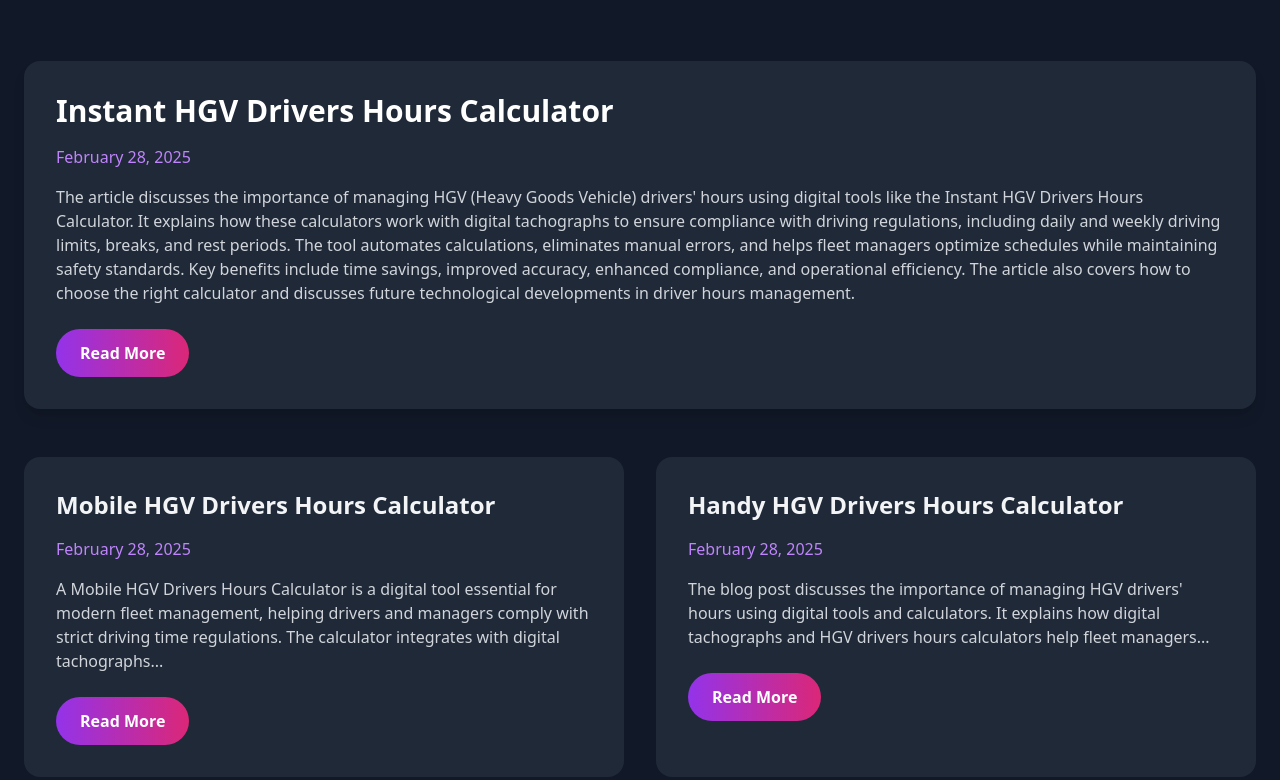
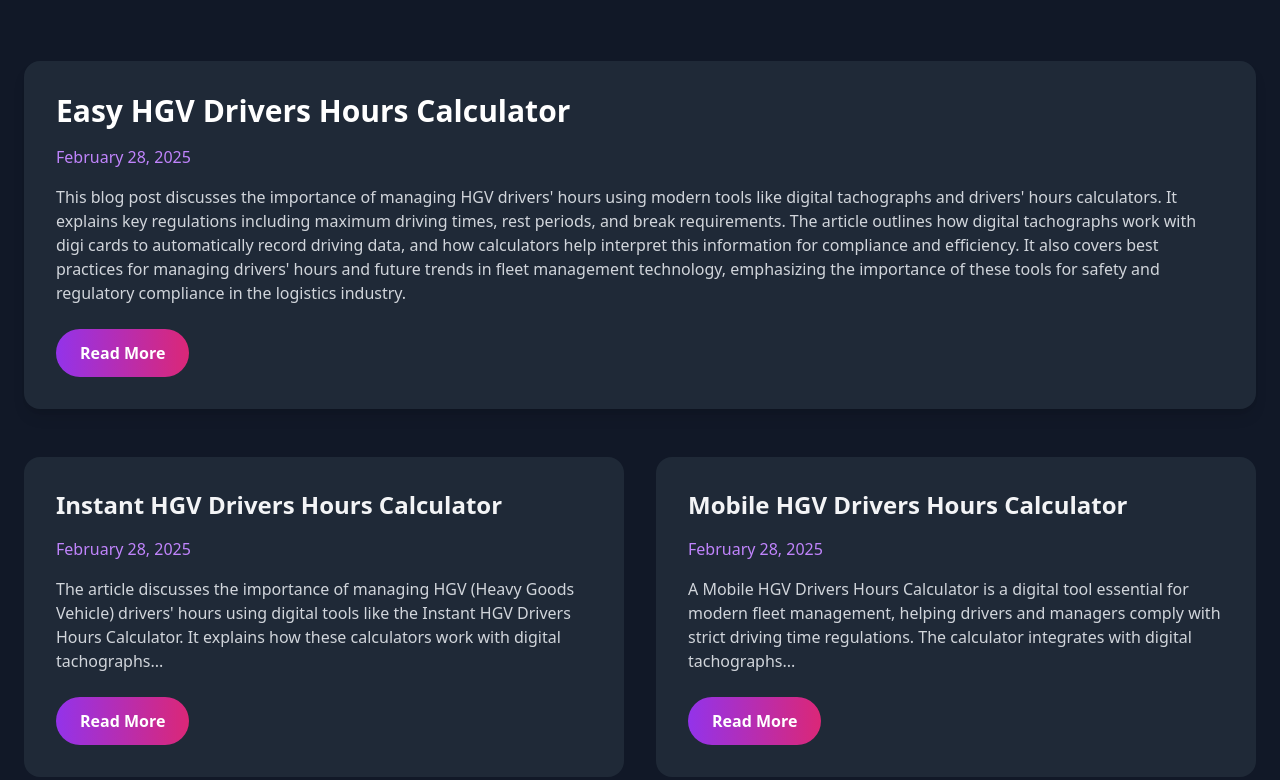
Before and after one commit to windwardboy/the-ultimate-hgv-drivers--hours-calculator-2025-02-28-0sopu, a plain HTML site: page blog.html in a window 1280 px wide. Shown: the part 387-1167 px from the top of the page. Drawn offline with nearby package versions, Linux system fonts and the light colour scheme.

Commit message:
Update blog listing with easy-hgv-drivers-hours-calculator-20250228-iha.html

```diff
--- a/blog.html
+++ b/blog.html
@@ -36,12 +36,12 @@
 
                 <!-- Featured Post -->
                 <div class="bg-gray-800 rounded-2xl p-8 mb-12 shadow-lg hover:shadow-purple-500/25 transition-all duration-300">
-                    <h2 class="text-3xl font-bold mb-4 text-white">Instant HGV Drivers Hours Calculator</h2>
+                    <h2 class="text-3xl font-bold mb-4 text-white">Easy HGV Drivers Hours Calculator</h2>
                     <div class="text-purple-400 mb-4">February 28, 2025</div>
                     <p class="text-gray-300 mb-6">
-                        The article discusses the importance of managing HGV (Heavy Goods Vehicle) drivers' hours using digital tools like the Instant HGV Drivers Hours Calculator. It explains how these calculators work with digital tachographs to ensure compliance with driving regulations, including daily and weekly driving limits, breaks, and rest periods. The tool automates calculations, eliminates manual errors, and helps fleet managers optimize schedules while maintaining safety standards. Key benefits include time savings, improved accuracy, enhanced compliance, and operational efficiency. The article also covers how to choose the right calculator and discusses future technological developments in driver hours management.
+                        This blog post discusses the importance of managing HGV drivers' hours using modern tools like digital tachographs and drivers' hours calculators. It explains key regulations including maximum driving times, rest periods, and break requirements. The article outlines how digital tachographs work with digi cards to automatically record driving data, and how calculators help interpret this information for compliance and efficiency. It also covers best practices for managing drivers' hours and future trends in fleet management technology, emphasizing the importance of these tools for safety and regulatory compliance in the logistics industry.
                     </p>
-                    <a href="https://windwardboy.github.io/the-ultimate-hgv-drivers--hours-calculator-2025-02-28-0sopu/blog/instant-hgv-drivers-hours-calculator-20250228-snq.html" class="inline-block bg-gradient-to-r from-purple-600 to-pink-600 px-6 py-3 rounded-full text-white font-semibold hover:scale-105 transition-transform duration-300">
+                    <a href="https://windwardboy.github.io/the-ultimate-hgv-drivers--hours-calculator-2025-02-28-0sopu/blog/easy-hgv-drivers-hours-calculator-20250228-iha.html" class="inline-block bg-gradient-to-r from-purple-600 to-pink-600 px-6 py-3 rounded-full text-white font-semibold hover:scale-105 transition-transform duration-300">
                         Read More
                     </a>
                 </div>
@@ -49,18 +49,18 @@
                 <!-- Previous Posts -->
                 <div class="grid grid-cols-1 md:grid-cols-2 gap-8">
                     <div class="bg-gray-800 rounded-2xl p-8">
+                        <h3 class="text-2xl font-bold mb-4">Instant HGV Drivers Hours Calculator</h3>
+                        <div class="text-purple-400 mb-4">February 28, 2025</div>
+                        <p class="text-gray-300 mb-6">The article discusses the importance of managing HGV (Heavy Goods Vehicle) drivers' hours using digital tools like the Instant HGV Drivers Hours Calculator. It explains how these calculators work with digital tachographs...</p>
+                        <a href="https://windwardboy.github.io/the-ultimate-hgv-drivers--hours-calculator-2025-02-28-0sopu/blog/instant-hgv-drivers-hours-calculator-20250228-snq.html" class="inline-block bg-gradient-to-r from-purple-600 to-pink-600 px-6 py-3 rounded-full text-white font-semibold hover:scale-105 transition-transform duration-300">
+                            Read More
+                        </a>
+                    </div>
+                    <div class="bg-gray-800 rounded-2xl p-8">
                         <h3 class="text-2xl font-bold mb-4">Mobile HGV Drivers Hours Calculator</h3>
                         <div class="text-purple-400 mb-4">February 28, 2025</div>
                         <p class="text-gray-300 mb-6">A Mobile HGV Drivers Hours Calculator is a digital tool essential for modern fleet management, helping drivers and managers comply with strict driving time regulations. The calculator integrates with digital tachographs...</p>
                         <a href="https://windwardboy.github.io/the-ultimate-hgv-drivers--hours-calculator-2025-02-28-0sopu/blog/mobile-hgv-drivers-hours-calculator-20250228-zop.html" class="inline-block bg-gradient-to-r from-purple-600 to-pink-600 px-6 py-3 rounded-full text-white font-semibold hover:scale-105 transition-transform duration-300">
-                            Read More
-                        </a>
-                    </div>
-                    <div class="bg-gray-800 rounded-2xl p-8">
-                        <h3 class="text-2xl font-bold mb-4">Handy HGV Drivers Hours Calculator</h3>
-                        <div class="text-purple-400 mb-4">February 28, 2025</div>
-                        <p class="text-gray-300 mb-6">The blog post discusses the importance of managing HGV drivers' hours using digital tools and calculators. It explains how digital tachographs and HGV drivers hours calculators help fleet managers...</p>
-                        <a href="https://windwardboy.github.io/the-ultimate-hgv-drivers--hours-calculator-2025-02-28-0sopu/blog/handy-hgv-drivers-hours-calculator-20250228-y16.html" class="inline-block bg-gradient-to-r from-purple-600 to-pink-600 px-6 py-3 rounded-full text-white font-semibold hover:scale-105 transition-transform duration-300">
                             Read More
                         </a>
                     </div>
```
